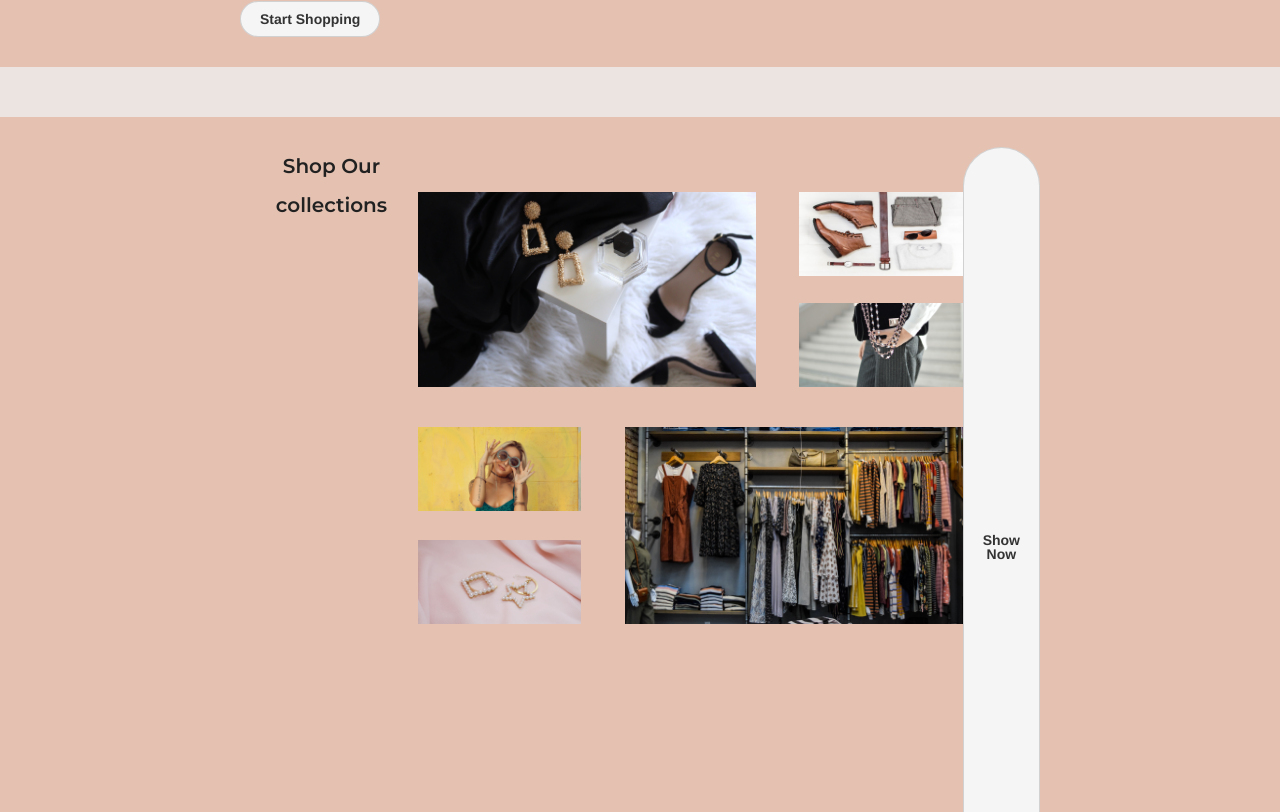
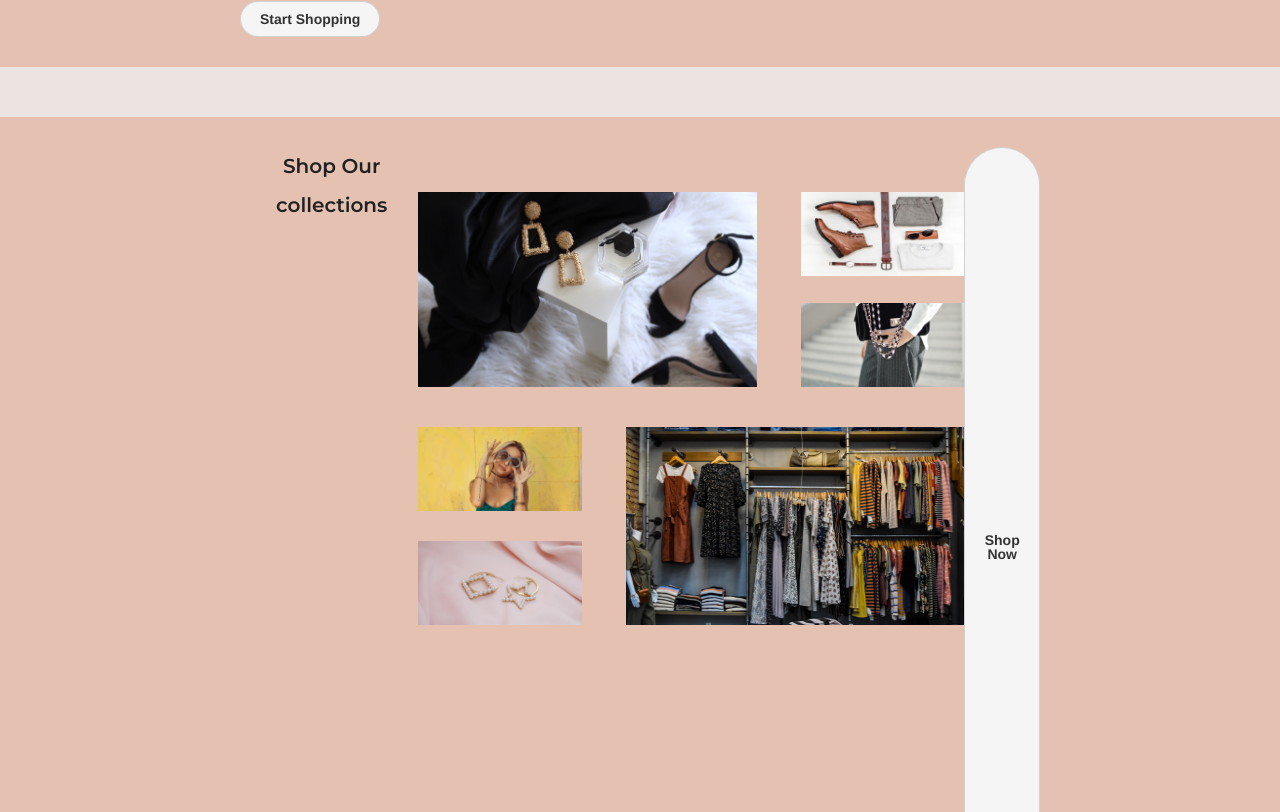
Before and after one commit to HackYourFuture-CPH/Fashion-Spree, a React (Create React App) app in the folder packages/client/: page / in a window 1280 px wide. Shown: the part 388-1200 px from the top of the page. Built offline with nearby package versions, Linux system fonts and the light colour scheme; no server answers.

Commit message:
fix(Body): fix typo in the Button label

```diff
--- a/packages/client/src/components/Body/Body.component.js
+++ b/packages/client/src/components/Body/Body.component.js
@@ -58,7 +58,7 @@ export const Body = () => {
           </div>
         </div>
       </div>
-      <Button label="Show Now" backgroundColor="#F5F5F5" />
+      <Button label="Shop Now" backgroundColor="#F5F5F5" />
     </main>
   );
 };
```
